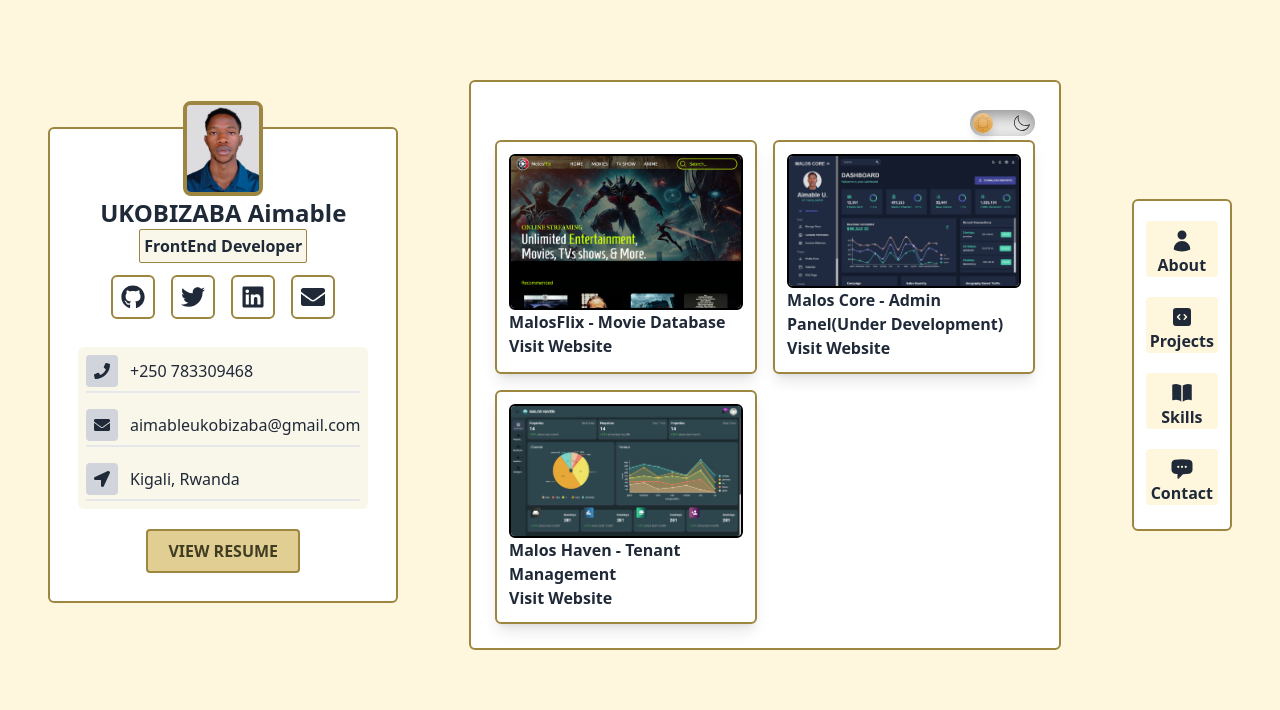
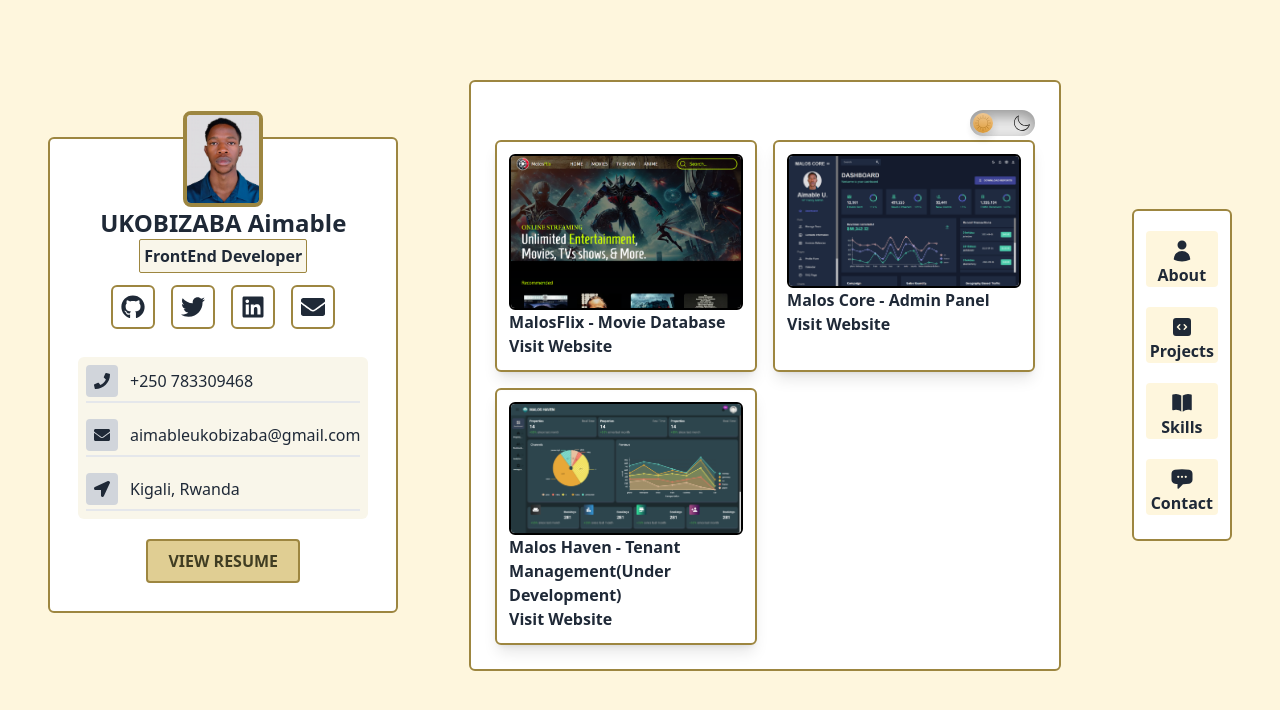
Before and after one commit to AimableUK/UKOBIZABAAIMABLE, a React (Vite) app: page /projects in a window 1280 px wide. Shown: the top 710 px of the page. Built offline with nearby package versions, Linux system fonts and the light colour scheme; what ldrs would draw is missing.

Commit message:
changed text position

```diff
--- a/src/Components/Projects/Projects.jsx
+++ b/src/Components/Projects/Projects.jsx
@@ -21,7 +21,7 @@ const Projects = () => {
         >
           <a href='https://malos-core.vercel.app/' target='_blank'>
             <img src={malosCore} alt='malosFLix Project' className="w-full h-auto object-cover border-2 rounded-md border-black" />
-            <p className='font-bold'>Malos Core - Admin Panel(Under Development)</p>
+            <p className='font-bold'>Malos Core - Admin Panel</p>
             <p className='font-semibold'>Visit Website</p>
           </a>
 
@@ -31,7 +31,7 @@ const Projects = () => {
         >
           <a href='https://malos-haven.vercel.app/' target='_blank'>
             <img src={malosHaven} alt='malosHaven Project' className="w-full h-auto object-cover border-2 rounded-md border-black" />
-            <p className='font-bold'>Malos Haven - Tenant Management</p>
+            <p className='font-bold'>Malos Haven - Tenant Management(Under Development)</p>
             <p className='font-semibold'>Visit Website</p>
           </a>
 
```
